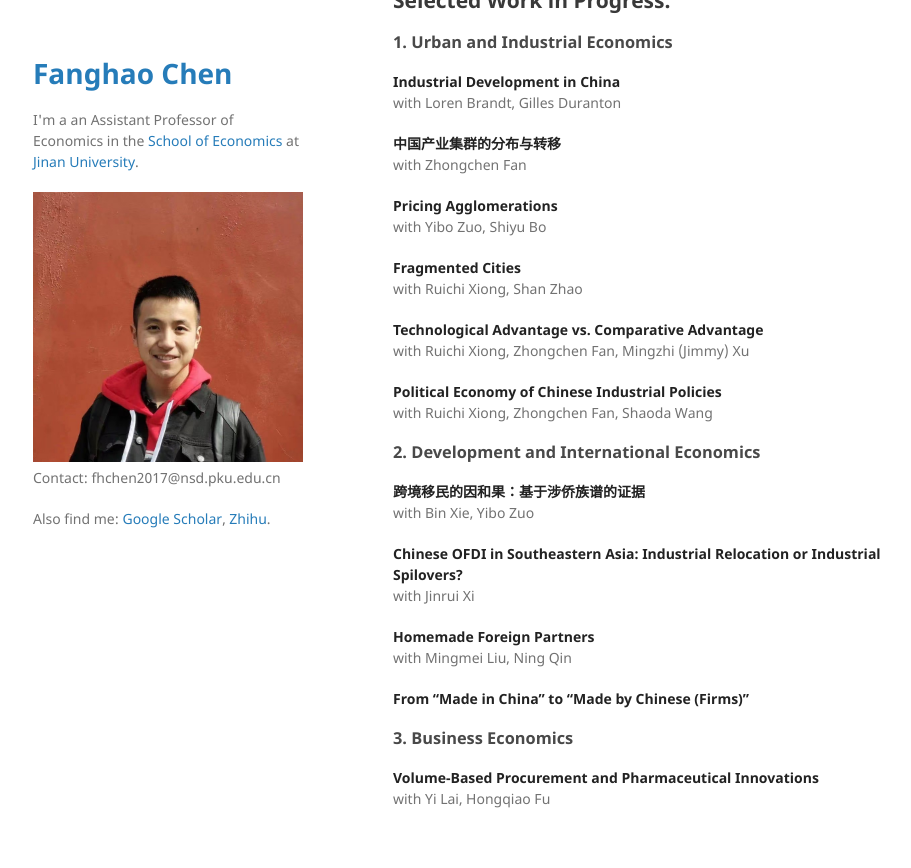
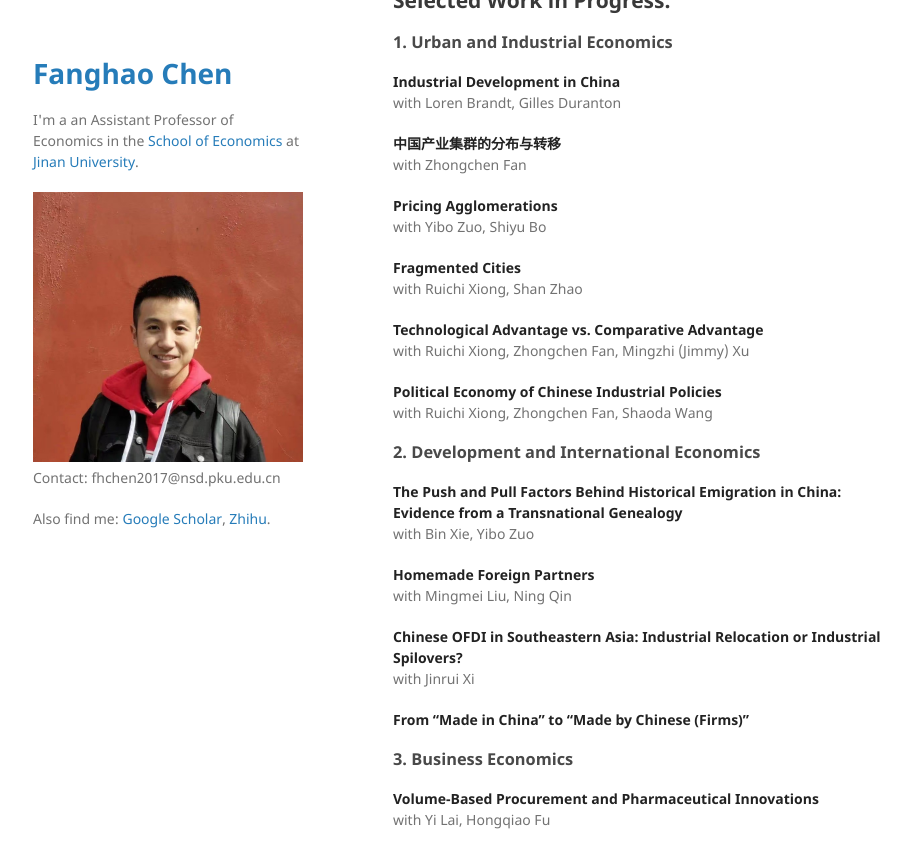
Before and after one commit to FanghaoChen/homepage, a Jekyll site: the page built from research.md, in a window 1280 px wide and 900 px high, scrolled down 978 px. Shown: the top 868 px of the window, without its empty margins (177-1088 px from the left). Built offline with Jekyll 4.4.1, drawn with Linux system fonts in a browser that asks for light colours.

Commit message:
Update research.md

```diff
--- a/research.md
+++ b/research.md
@@ -68,14 +68,14 @@ with Ruichi Xiong, Zhongchen Fan, Shaoda Wang
 
 ### 2. Development and International Economics ###
 
-**跨境移民的因和果：基于涉侨族谱的证据**<br/>
+**The Push and Pull Factors Behind Historical Emigration in China: Evidence from a Transnational Genealogy**<br/>
 with Bin Xie, Yibo Zuo
+
+**Homemade Foreign Partners**<br/>
+with Mingmei Liu, Ning Qin
 
 **Chinese OFDI in Southeastern Asia: Industrial Relocation or Industrial Spilovers?** <br/>
 with Jinrui Xi
-
-**Homemade Foreign Partners**<br/>
-with Mingmei Liu, Ning Qin
 
 **From "Made in China" to "Made by Chinese (Firms)"**
 
```
